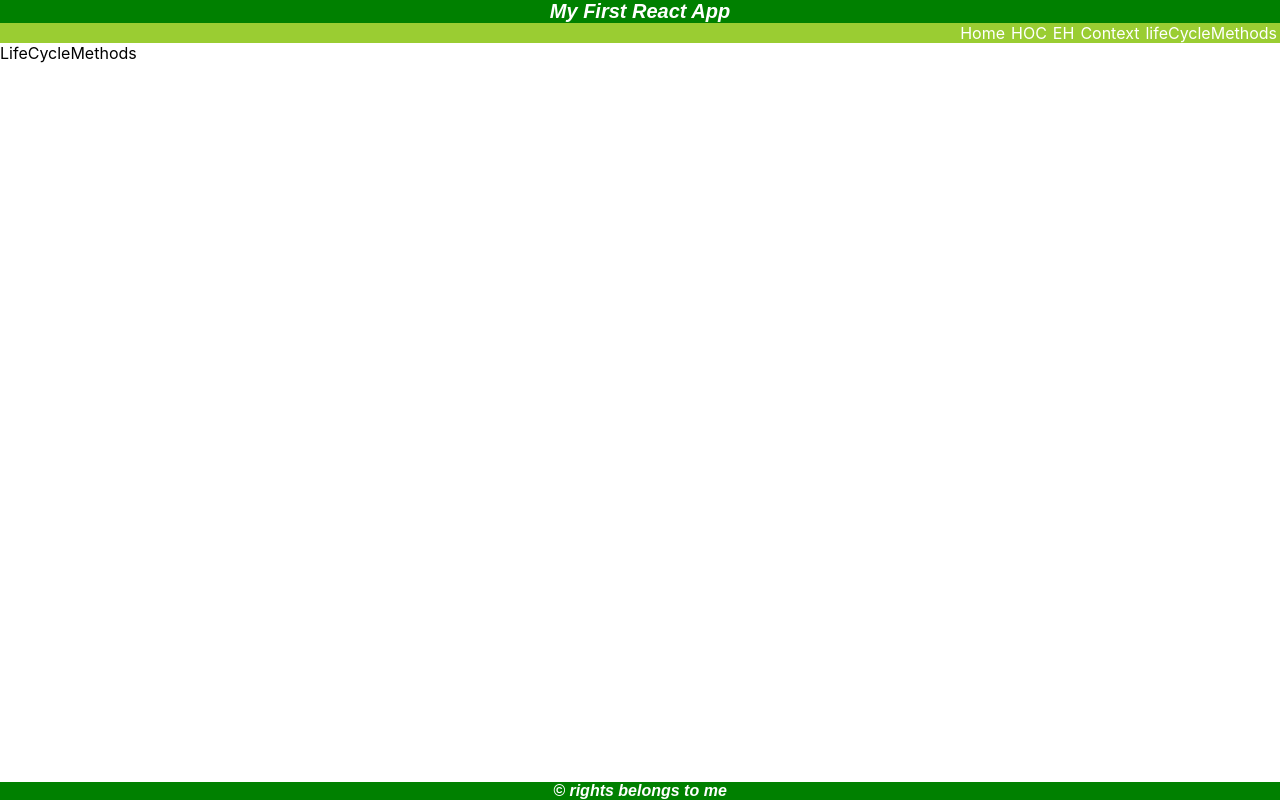
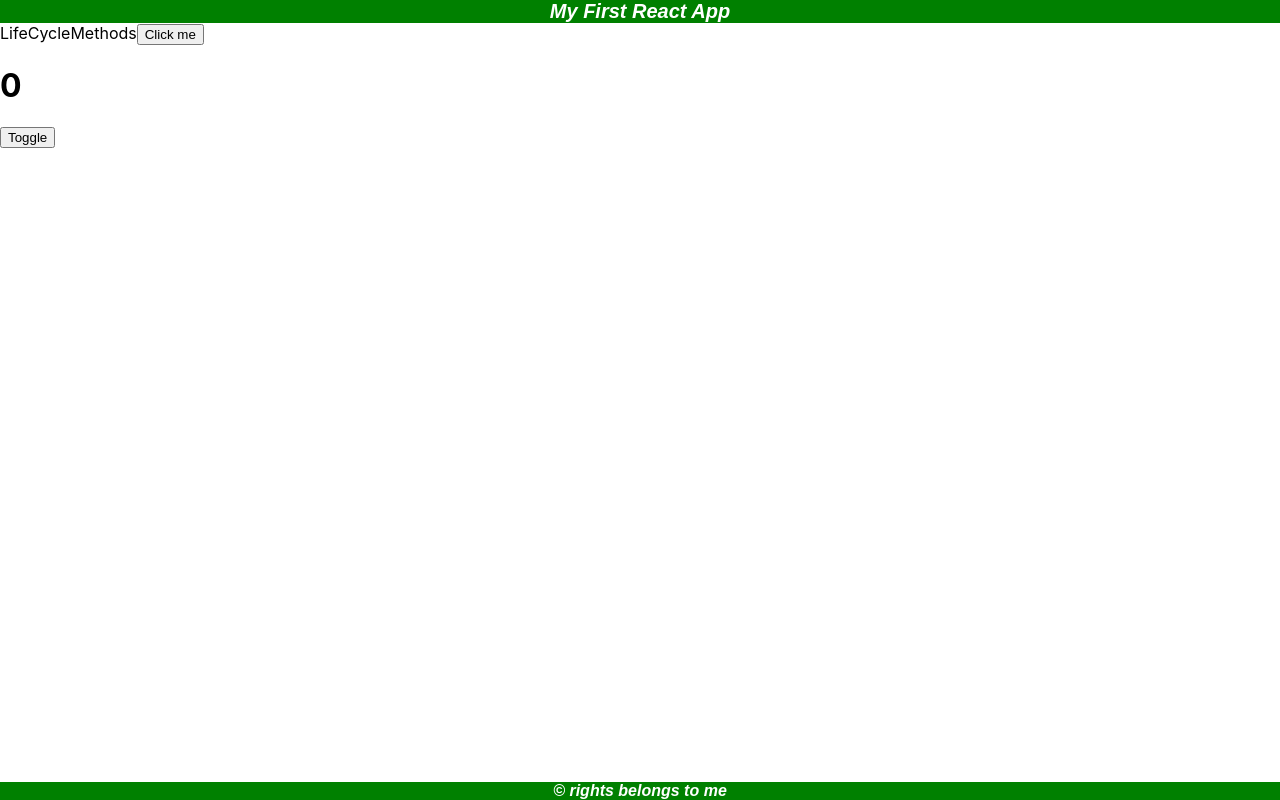
Before and after one commit to ArpithaPuttegowda/PrivateClass, a React (Create React App) app in the folder myapp/: page /lifeCycleMethods in a window 1280 px wide. Built offline with nearby package versions, Linux system fonts and the light colour scheme.

Commit message:
life cycle methods

```diff
--- a/myapp/src/App.js
+++ b/myapp/src/App.js
@@ -2,6 +2,7 @@ import {Component} from "react";
 import "./App.css";
 import Footer from "./Components/Footer";
 import Header from "./Components/Header";
+import UnMountingLifeCycle from "./Components/LifeCycleMethods";
 import Menu from "./Components/Menu";
 import ReferenceAsCallback from "./Components/ReferenceAsCallback";
 import ReferenceUsingOnChange from "./Components/ReferenceUsingOnChange";
@@ -18,8 +19,9 @@ class App extends Component {
         {/* <SetStateAsObjectAndCallback /> */}
         {/* <SetStateCallback /> */}
         {/* <ReferenceUsingOnChange /> */}
+
         <Header />
-        <Menu />
+        <UnMountingLifeCycle />
         <Footer />
       </>
     );
--- a/myapp/src/Components/LifeCycleMethods.js
+++ b/myapp/src/Components/LifeCycleMethods.js
@@ -1,7 +1,77 @@
 import React, {Component} from "react";
 
 export default class LifeCycleMethods extends Component {
+  //mounting
+  constructor() {
+    super();
+    console.log("constructor got executed");
+    this.state = {
+      count: 0,
+      isChildLoad: false
+    };
+  }
+  //mounting and also updating
+  static getDerivedStateFromProps() {
+    console.log("getDerivedStateFromProps");
+  }
+
+  //updating
+  shouldComponentUpdate() {
+    console.log("shouldComponentUpdate");
+    return true;
+  }
+
+  handleClick = () => {
+    this.setState({
+      count: this.state.count + 1
+    });
+  };
+  //mounting and also updating
   render() {
-    return <div>LifeCycleMethods</div>;
+    console.log("render");
+    return (
+      <div>
+        LifeCycleMethods
+        <button onClick={this.handleClick}>Click me</button>
+        <h1>{this.state.count}</h1>
+        {this.state.isChildLoad && <Child />}
+        <button
+          onClick={() => this.setState({isChildLoad: !this.state.isChildLoad})}
+        >
+          Toggle
+        </button>
+      </div>
+    );
+  }
+  //mounting
+  componentDidMount() {
+    console.log("componentDidMount");
+  }
+
+  //updating
+  getSnapshotBeforeUpdate() {
+    console.log("getSnapshot before update");
+  }
+
+  //updating
+  componentDidUpdate() {
+    console.log("componentDidUpdate");
   }
 }
+
+class Child extends React.Component {
+  componentWillUnmount() {
+    alert(
+      "I'm going to execute whenever component is going unmount from the dom"
+    );
+    clearInterval(this.id);
+  }
+  render() {
+    return <div>I'm Child </div>;
+  }
+  componentDidMount() {
+    this.id = setInterval(() => {
+      console.log("setInterval called");
+    }, 5000);
+  }
+}
```
